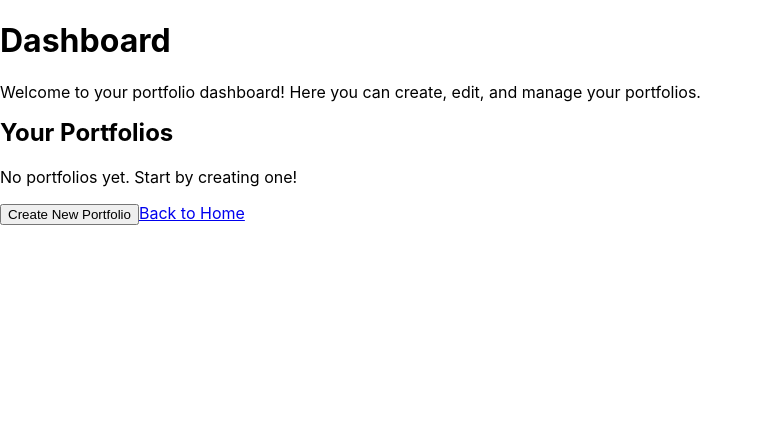
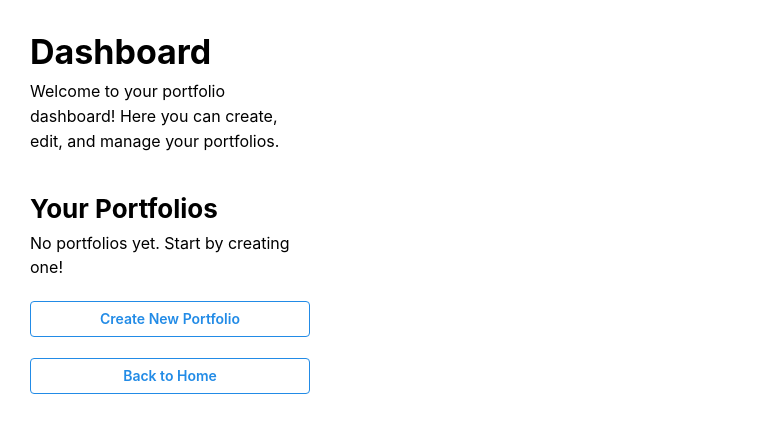
Before and after one commit to jfernald007/portfolio-app, a React (Create React App) app: page /dashboard in a window 1280 px wide. Shown: the top 432 px of the page, without its empty margins (0-763 px from the left). Built offline with nearby package versions, Linux system fonts and the light colour scheme.

Commit message:
fixed mantine styles

```diff
--- a/src/App.js
+++ b/src/App.js
@@ -1,18 +1,25 @@
 import React from 'react';
 import { BrowserRouter as Router, Route, Routes, Link } from 'react-router-dom';
-import { Container, Title, Button, Text } from '@mantine/core';
+import { Stack, Title, Button, Text, Box } from '@mantine/core';
 import Dashboard from './components/Dashboard'; // Import the Dashboard component
 
 function Home() {
     return (
-    <Container>
+        <Box p={20} align="flex-start">
+            <Stack p={10} w={300} gap={5}>
                 <Title order={1}>Home Page</Title>
                 <Text>Welcome to the portfolio app!</Text>
                 {/* Add a Button that links to the Dashboard */}
-      <Button component={Link} to="/dashboard" mt="md" variant="outline">
+                <Button
+                    component={Link}
+                    to="/dashboard"
+                    mt="md"
+                    variant="outline"
+                >
                     Go to Dashboard
                 </Button>
-    </Container>
+            </Stack>
+        </Box>
     );
 }
 
--- a/src/components/Dashboard.js
+++ b/src/components/Dashboard.js
@@ -1,15 +1,21 @@
 import React from 'react';
-import { Container, Title, Text, Button } from '@mantine/core';
+import { Stack, Title, Text, Button, Box } from '@mantine/core';
 import { Link } from 'react-router-dom'; // Import Link from React Router
 
 const Dashboard = () => {
     return (
-    <Container>
+        <Box p={20} align="flex-start">
+            <Stack p={10} w={300} gap={5}>
                 <Title order={1}>Dashboard</Title>
-      <Text>Welcome to your portfolio dashboard! Here you can create, edit, and manage your portfolios.</Text>
+                <Text>
+                    Welcome to your portfolio dashboard! Here you can create,
+                    edit, and manage your portfolios.
+                </Text>
 
                 {/* Placeholder for future components like portfolio creation tools */}
-      <Title order={2} mt="xl">Your Portfolios</Title>
+                <Title order={2} mt="xl">
+                    Your Portfolios
+                </Title>
                 <Text>No portfolios yet. Start by creating one!</Text>
 
                 {/* Add a button to create a new portfolio */}
@@ -19,7 +25,8 @@ const Dashboard = () => {
                 <Button component={Link} to="/" mt="md" variant="outline">
                     Back to Home
                 </Button>
-    </Container>
+            </Stack>
+        </Box>
     );
 };
 
--- a/src/index.js
+++ b/src/index.js
@@ -1,12 +1,19 @@
 import React from 'react';
-import ReactDOM from 'react-dom';
+import ReactDOM from 'react-dom/client'; // Import createRoot from react-dom/client
 import { MantineProvider } from '@mantine/core';
+import '@mantine/core/styles.css';
 import './index.css';
 import App from './App';
 
-ReactDOM.render(
-  <MantineProvider withGlobalStyles withNormalizeCSS>
-    <App />
-  </MantineProvider>,
-  document.getElementById('root')
+// Get the root element
+const rootElement = document.getElementById('root');
+
+// Create the root using createRoot
+const root = ReactDOM.createRoot(rootElement);
+
+// Render the app
+root.render(
+    <MantineProvider withGlobalStyles withNormalizeCSS>
+        <App />
+    </MantineProvider>
 );
```
Also changed, not shown: package.json (+7 -0 lines), 2 other files (tests, documents, lock files or other folders). Lines whose indentation alone changed are shown as unchanged.
